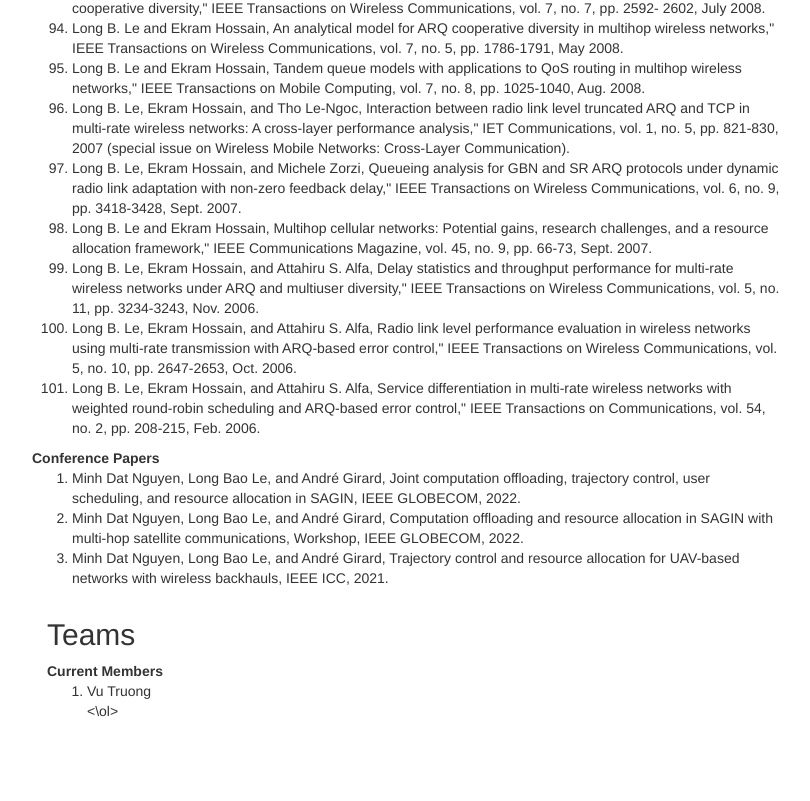
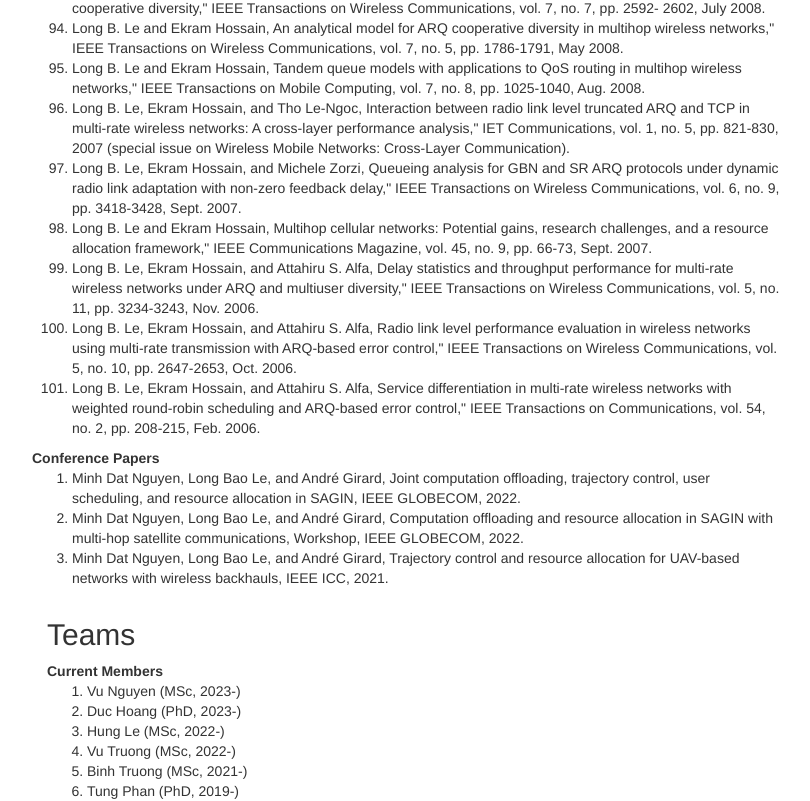
Before and after one commit to LongBaoLe/LongBaoLe.github.io, a plain HTML site: page index.html in a window 1280 px wide. Shown: the part 5456-6257 px from the top of the page, without its empty margins (38-848 px from the left). Before the commit the page ends 6177 px from the top, so only its background shows below. Drawn offline with nearby package versions, Linux system fonts and the light colour scheme.

Commit message:
Add files via upload

```diff
--- a/index.html
+++ b/index.html
@@ -525,8 +525,14 @@ Communications, vol. 54, no. 2, pp. 208-215, Feb. 2006.</li>
 
                                <strong>Current Members</strong><br/>
                 <ol>
-                <li class="paper" words="add, your, keywords, here"> Vu Truong  </li>
-            <\ol>
+
+                    <li class="paper" words="add, your, keywords, here"> Vu Nguyen (MSc, 2023-)  </li>
+                    <li class="paper" words="add, your, keywords, here"> Duc Hoang (PhD, 2023-) </li>
+                    <li class="paper" words="add, your, keywords, here"> Hung Le (MSc, 2022-)   </li>
+                      <li class="paper" words="add, your, keywords, here"> Vu Truong (MSc, 2022-)   </li>
+                    <li class="paper" words="add, your, keywords, here"> Binh Truong (MSc, 2021-)   </li>
+                    <li class="paper" words="add, your, keywords, here"> Tung Phan (PhD, 2019-)   </li>
+                </ol>
 
                 </div>
 
```
